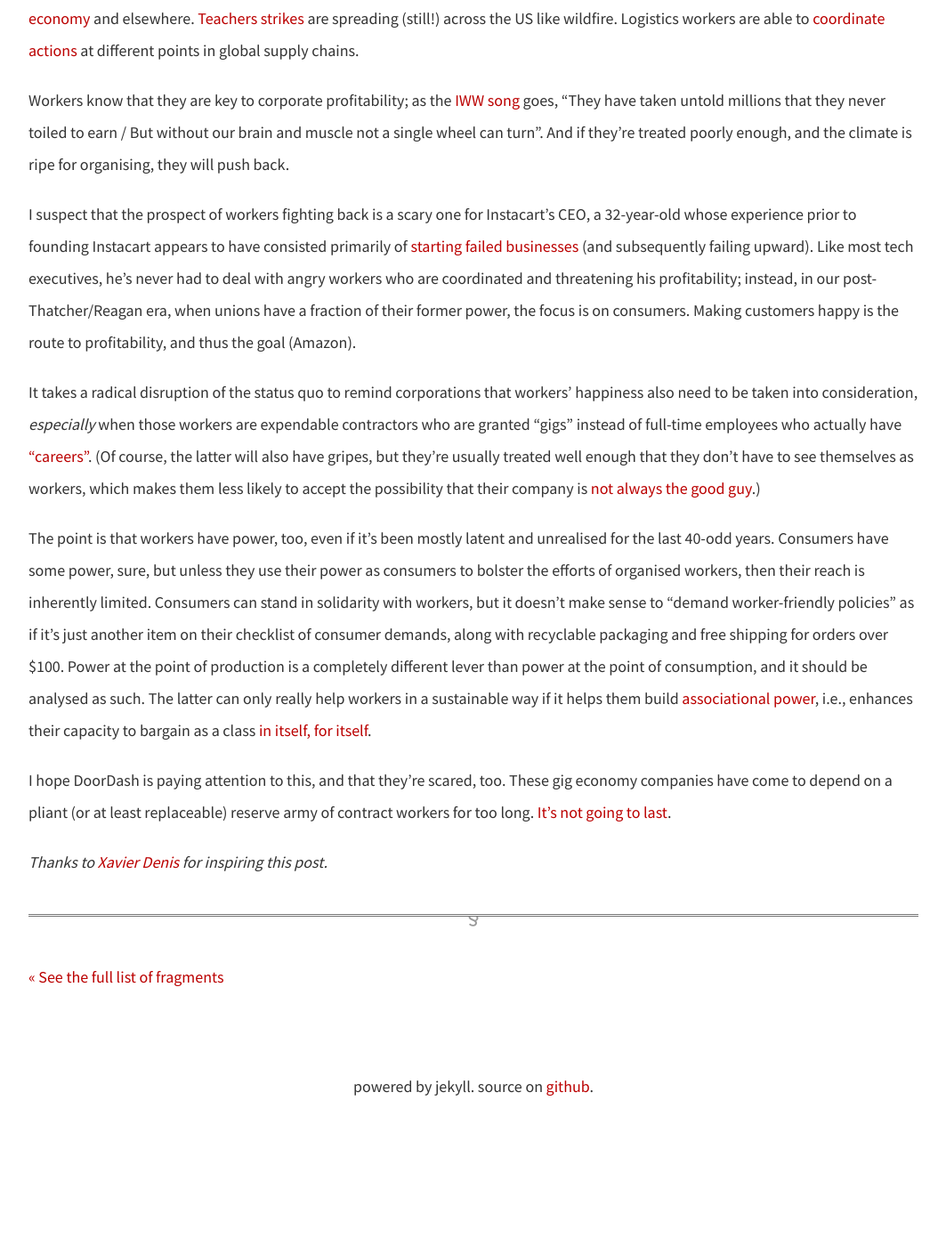
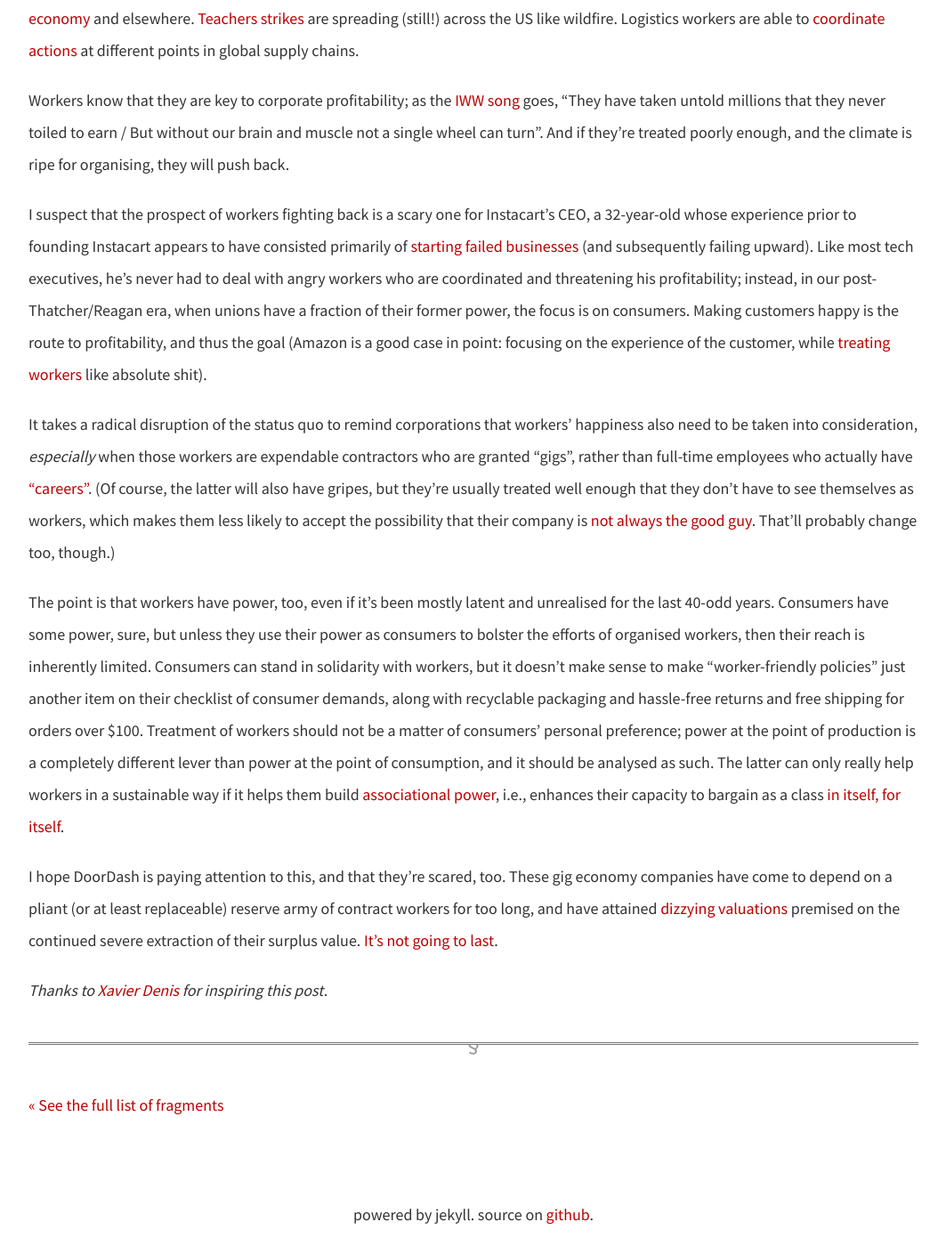
Before and after one commit to dellsystem/dellsystem.github.io, a Jekyll site: the page built from _posts/2019-2-7-fragments-38.md, in a window 1280 px wide and 1400 px high, scrolled down 2994 px. Shown: the whole window at 89% size, without its empty margins (108-1171 px from the left). Built offline with Jekyll 4.4.1, drawn with Linux system fonts in a browser that asks for light colours; before the commit the page ends 4250 px from its top, so only the background shows below that; some of the changed text lies outside the part shown.

Commit message:
Update fragments-38
Links, better wording

```diff
--- a/_posts/2019-2-7-fragments-38.md
+++ b/_posts/2019-2-7-fragments-38.md
@@ -45,12 +45,12 @@ But see, workers _are_ organising. That is what they did at Instacart, and it's
 
 Workers know that they are key to corporate profitability; as the [IWW song](https://en.wikipedia.org/wiki/Solidarity_Forever) goes, "They have taken untold millions that they never toiled to earn / But without our brain and muscle not a single wheel can turn". And if they're treated poorly enough, and the climate is ripe for organising, they will push back.
 
-I suspect that the prospect of workers fighting back is a scary one for Instacart's CEO, a 32-year-old whose experience prior to founding Instacart appears to have consisted primarily of [starting failed businesses](https://www.latimes.com/business/technology/la-fi-himi-apoorva-mehta-20170105-story.html) (and subsequently failing upward). Like most tech executives, he's never had to deal with angry workers who are coordinated and threatening his profitability; instead, in our post-Thatcher/Reagan era, when unions have a fraction of their former power, the focus is on consumers. Making customers happy is the route to profitability, and thus the goal (Amazon).
+I suspect that the prospect of workers fighting back is a scary one for Instacart's CEO, a 32-year-old whose experience prior to founding Instacart appears to have consisted primarily of [starting failed businesses](https://www.latimes.com/business/technology/la-fi-himi-apoorva-mehta-20170105-story.html) (and subsequently failing upward). Like most tech executives, he's never had to deal with angry workers who are coordinated and threatening his profitability; instead, in our post-Thatcher/Reagan era, when unions have a fraction of their former power, the focus is on consumers. Making customers happy is the route to profitability, and thus the goal (Amazon is a good case in point: focusing on the experience of the customer, while [treating workers](https://newsocialist.org.uk/beyond-taming-the-tech-giants/) like absolute shit).
 
-It takes a radical disruption of the status quo to remind corporations that workers' happiness also need to be taken into consideration, _especially_ when those workers are expendable contractors who are granted "gigs" instead of full-time employees who actually have ["careers"](http://careers.instacart.com/). (Of course, the latter will also have gripes, but they're usually treated well enough that they don't have to see themselves as workers, which makes them less likely to accept the possibility that their company is [not always the good guy](posts/fragments-24).)
+It takes a radical disruption of the status quo to remind corporations that workers' happiness also need to be taken into consideration, _especially_ when those workers are expendable contractors who are granted "gigs", rather than full-time employees who actually have ["careers"](http://careers.instacart.com/). (Of course, the latter will also have gripes, but they're usually treated well enough that they don't have to see themselves as workers, which makes them less likely to accept the possibility that their company is [not always the good guy](posts/fragments-24). That'll probably change too, though.)
 
-The point is that workers have power, too, even if it's been mostly latent and unrealised for the last 40-odd years. Consumers have some power, sure, but unless they use their power as consumers to bolster the efforts of organised workers, then their reach is inherently limited. Consumers can stand in solidarity with workers, but it doesn't make sense to "demand worker-friendly policies" as if it's just another item on their checklist of consumer demands, along with recyclable packaging and free shipping for orders over $100. Power at the point of production is a completely different lever than power at the point of consumption, and it should be analysed as such. The latter can only really help workers in a sustainable way if it helps them build [associational power](http://considertheoctopus.blogspot.com/2009/04/types-of-class-power-in-beverly-silver.html), i.e., enhances their capacity to bargain as a class [in itself, for itself](https://www.counterpunch.org/2014/03/28/strikes-and-class-consciousness/).
+The point is that workers have power, too, even if it's been mostly latent and unrealised for the last 40-odd years. Consumers have some power, sure, but unless they use their power as consumers to bolster the efforts of organised workers, then their reach is inherently limited. Consumers can stand in solidarity with workers, but it doesn't make sense to make "worker-friendly policies" just another item on their checklist of consumer demands, along with recyclable packaging and hassle-free returns and free shipping for orders over $100. Treatment of workers should not be a matter of consumers' personal preference; power at the point of production is a completely different lever than power at the point of consumption, and it should be analysed as such. The latter can only really help workers in a sustainable way if it helps them build [associational power](http://considertheoctopus.blogspot.com/2009/04/types-of-class-power-in-beverly-silver.html), i.e., enhances their capacity to bargain as a class [in itself, for itself](https://www.counterpunch.org/2014/03/28/strikes-and-class-consciousness/).
 
-I hope DoorDash is paying attention to this, and that they're scared, too. These gig economy companies have come to depend on a pliant (or at least replaceable) reserve army of contract workers for too long. [It's not going to last](/posts/fragments-17).
+I hope DoorDash is paying attention to this, and that they're scared, too. These gig economy companies have come to depend on a pliant (or at least replaceable) reserve army of contract workers for too long, and have attained [dizzying valuations](https://newsocialist.org.uk/the-gig-economy/) premised on the continued severe extraction of their surplus value. [It's not going to last](/posts/fragments-17).
 
 _Thanks to [Xavier Denis](https://twitter.com/xldenis) for inspiring this post._
```
